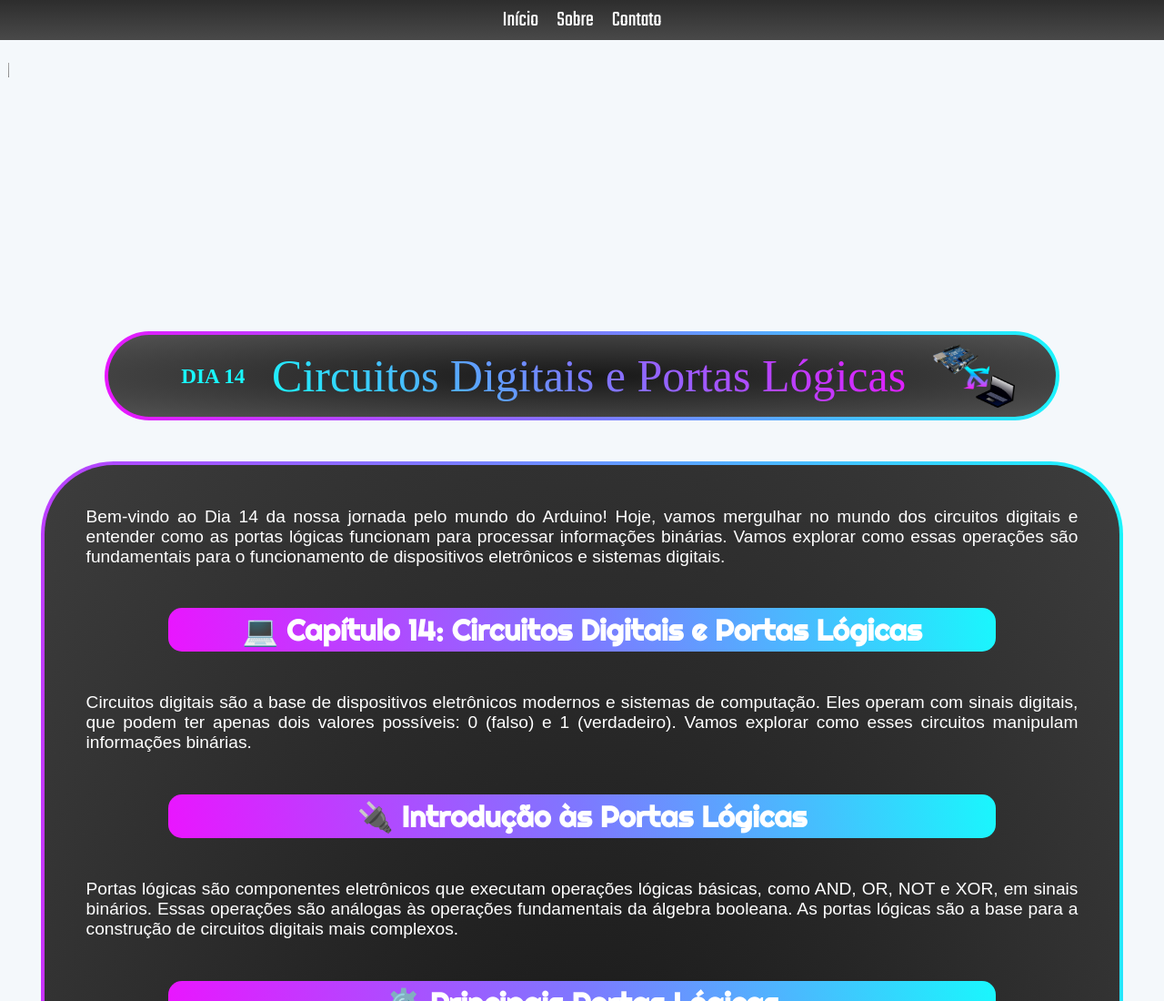
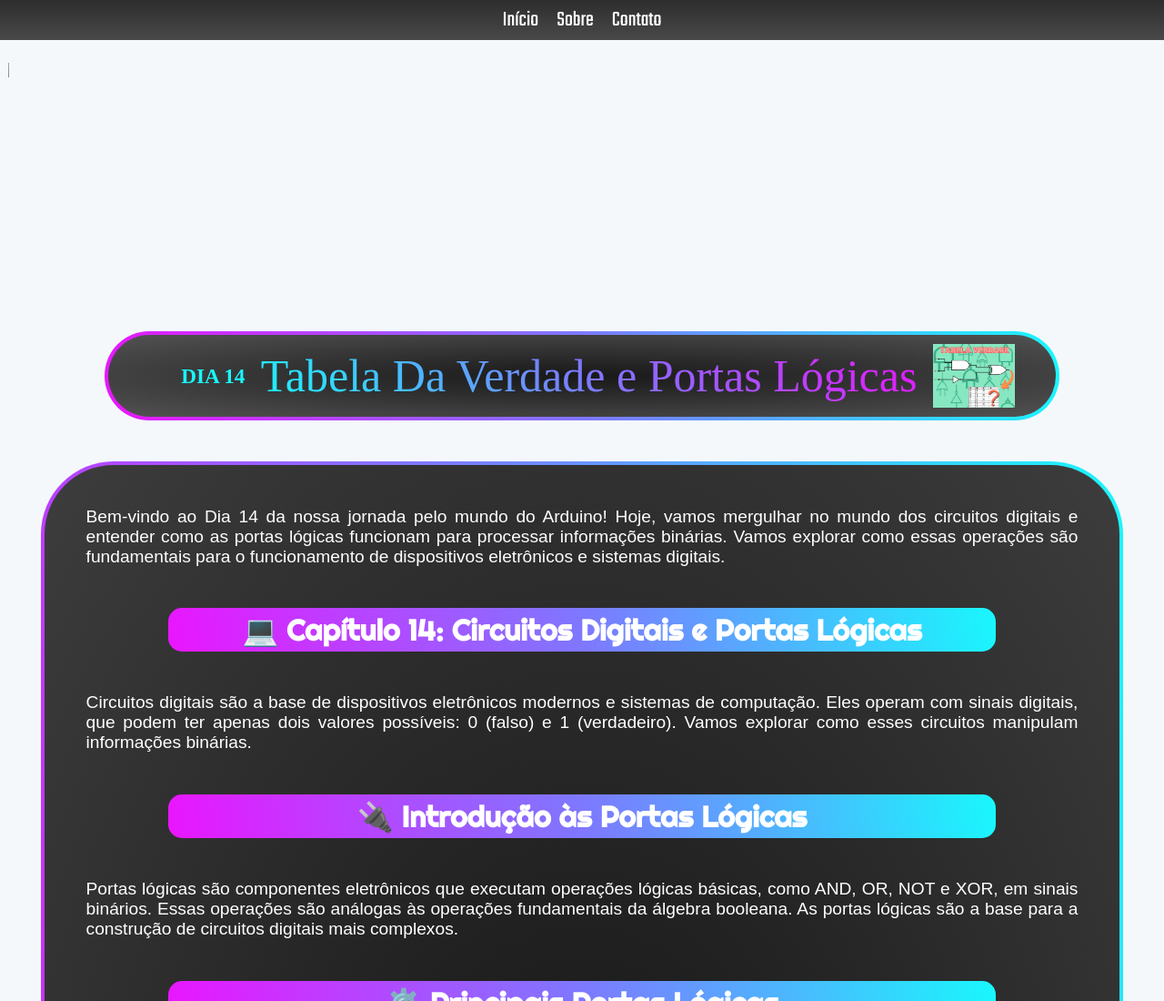
Before and after one commit to Kaua-Melchior/Blog-Dia_14, a plain HTML site: page index.html in a window 1280 px wide. Shown: the top 1100 px of the page at 91% size. Drawn offline with Linux system fonts and the light colour scheme; a web font is replaced by a local one.

Commit message:
Blog Dia.14

```diff
--- a/index.html
+++ b/index.html
@@ -32,8 +32,8 @@
   <main>
     <div class="titulo">
         <h2>DIA 14 </H2>
-        <h class="gradiente-fundo">Circuitos Digitais e Portas Lógicas</h>
-        <img height="70" width="90" src="./assets/arduino no pc.png">
+        <h class="gradiente-fundo">Tabela Da Verdade e Portas Lógicas</h>
+        <img height="70" width="90" src="./assets/Tabela da verdade.png">
     </div>
 
     <aside>
```
Also changed, not shown: assets/Tabela da verdade.png (added).
